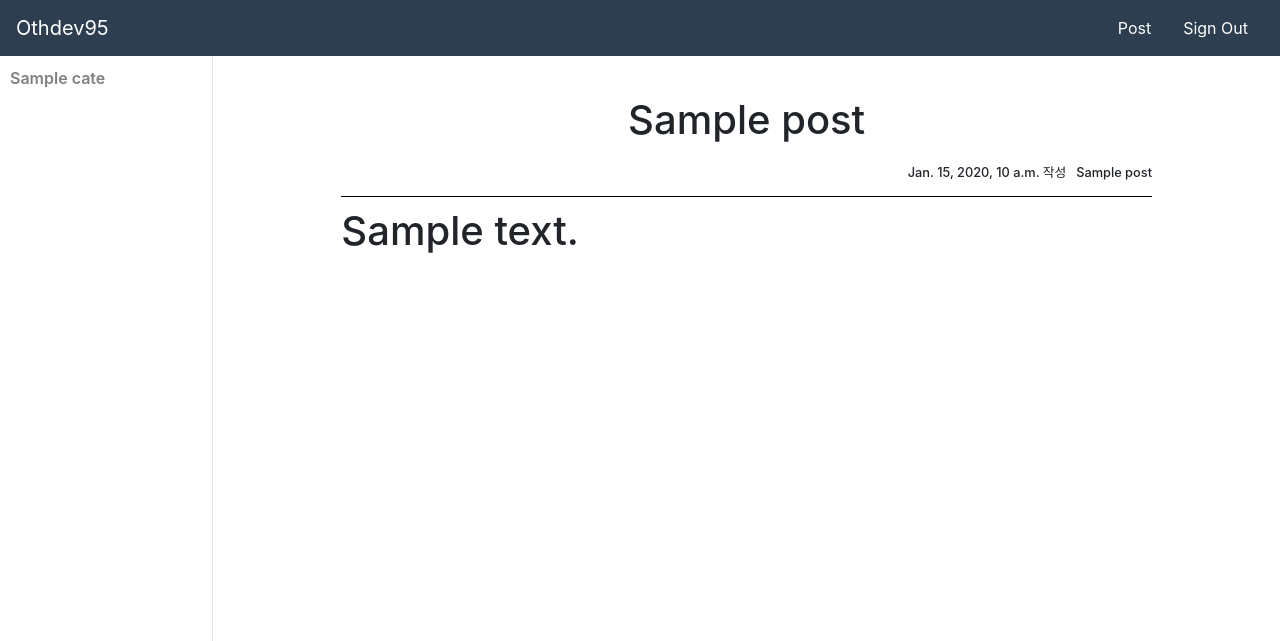
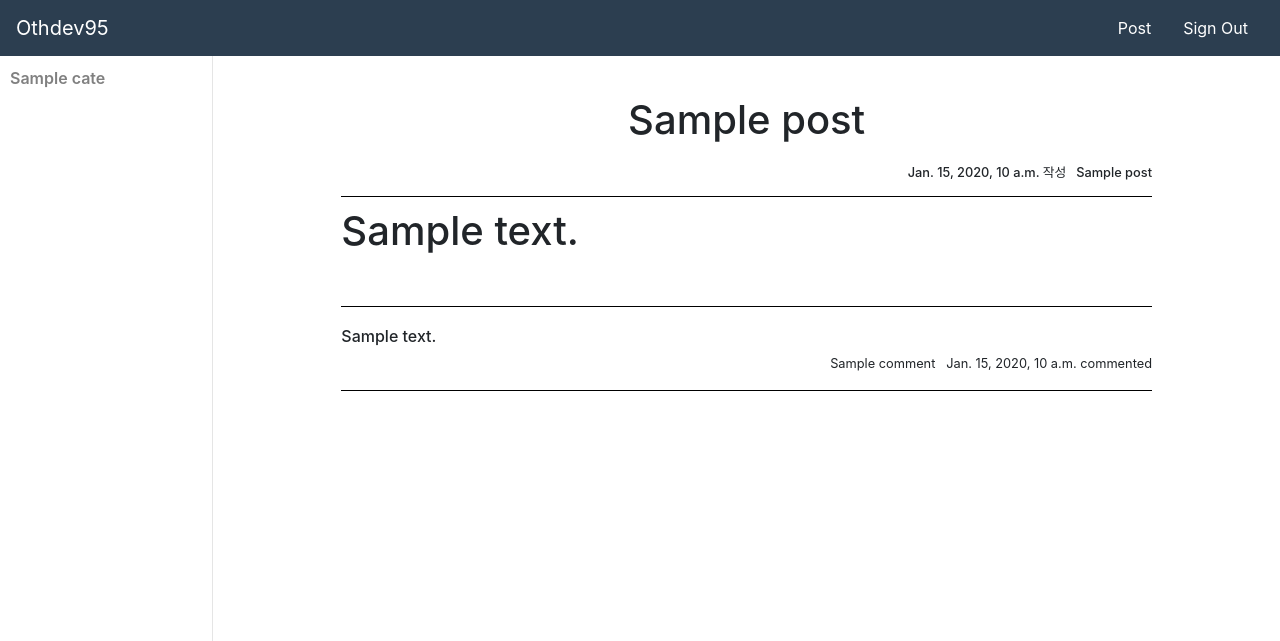
Before and after one commit to ohtaehyun/postBlog, a Django app: template community/board/templates/postDetail.html in a window 1280 px wide. Shown: the top 641 px of the page. Run offline with Django 3.2, Linux system fonts and the light colour scheme; the template is opened without the code that fills it: most values are stand-ins (such as "Sample title", 1, 10 or a date in 2020); parts of the project's set-up code (start-up, migrations or seed data) failed here and were passed over; some libraries are stand-ins or nearby versions.

Commit message:
comment complete!

```diff
--- a/community/board/static/postDetail.css
+++ b/community/board/static/postDetail.css
@@ -6,3 +6,31 @@
   font-size: 0.8rem;
   display: inline;
 }
+.form-group {
+  padding: 0 10%;
+  margin: 0;
+}
+textarea {
+  width: 100%;
+  font-size: 0.8rem;
+}
+
+.comment-content {
+  font-size: 1rem;
+  display: inline-block;
+}
+
+.comment-meta {
+  font-size: 0.8rem;
+}
+
+.comment {
+  padding: 0%;
+  margin: 0;
+  overflow: hidden;
+  word-wrap: break-word;
+  word-break: break-all;
+}
+.meta {
+  text-align: right;
+}
--- a/community/board/templates/postDetail.html
+++ b/community/board/templates/postDetail.html
@@ -1,4 +1,4 @@
-{% extends 'study.html' %} {% block detail %} {% load static %}
+{% extends 'postBase.html' %} {% block detail %} {% load static %}
 <link rel="stylesheet" href="{% static 'postDetail.css' %}" />
 
 {% if post %}
@@ -18,4 +18,34 @@
   <h1>{{ post.postContent }}</h1>
 </div>
 
+<br />
+<div class="divider"></div>
+
+<div class="post-comment">
+  {% if msg %}
+  <div>
+    <form class="edit-comment" method="POST" action="">
+      {% csrf_token %}
+      <h5>Add Comment</h5>
+      <div class="form-group">
+        <textarea name="commentContent" id="commentContent" rows="5"></textarea>
+      </div>
+      <button type="submit" class="btn color-primary float-right">add</button>
+      {{ error }}
+    </form>
+  </div>
+  <br />
+  <br/>
+  {% endif %} {% for comment in comment_list %}
+  <div class="comment">
+    <h6 class="comment-content">{{ comment.commentContent }}</h6>
+    <div class="meta">
+      <p class=" comment-meta">
+        {{ comment.name }} &nbsp {{ comment.postedTime }} commented
+      </p>
+    </div>
+    <div class="divider"></div>
+  </div>
+  {% endfor %}
+</div>
 {% endif %} {% endblock detail %}
```
Also changed, not shown: community/board/templates/getPosts.html (+11 -35 lines), community/board/views.py (+22 -1 lines), community/board/templates/postBase.html (renamed from community/board/templates/study.html), community/db.sqlite3.
